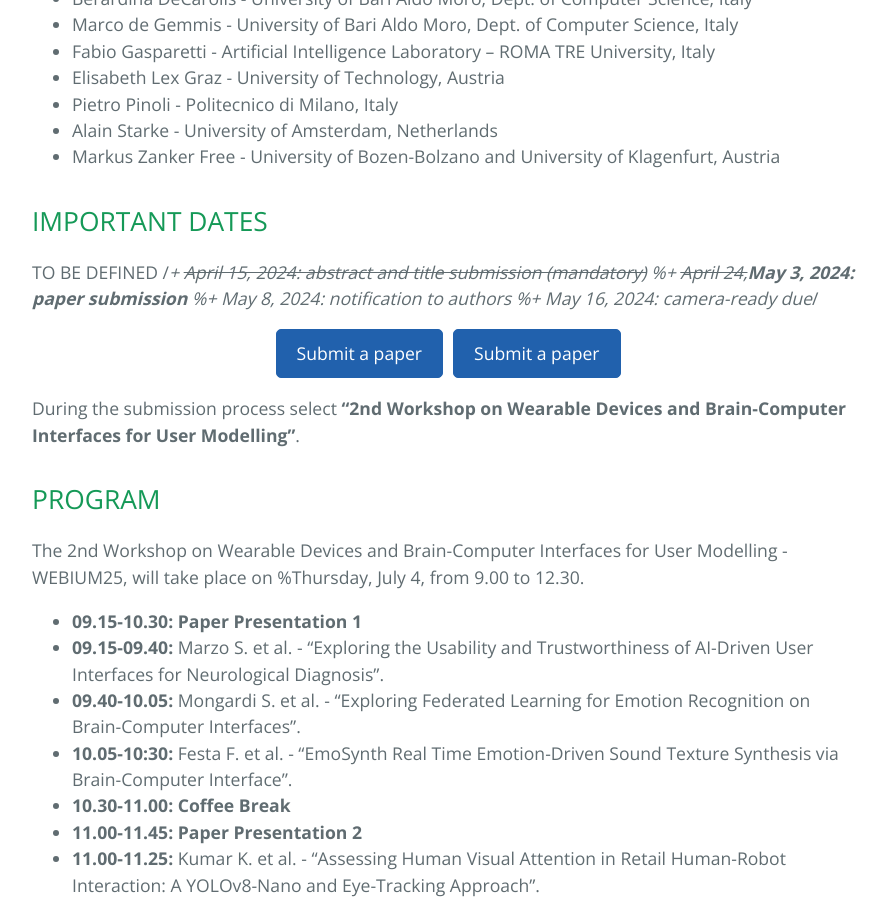
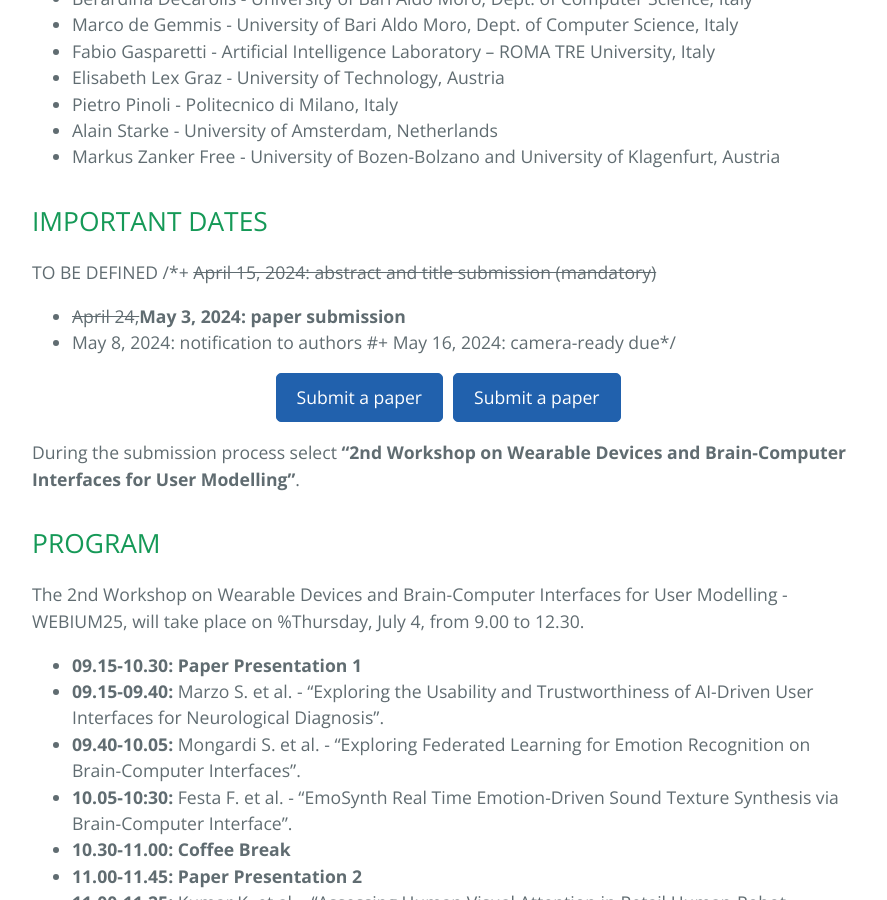
Before and after one commit to sisinflab/webium25, a Jekyll site: the page built from index.md, in a window 1280 px wide and 900 px high, scrolled down 4098 px. Shown: the whole window, without its empty margins (192-1079 px from the left). Built offline with Jekyll 4.4.1, drawn with Linux system fonts in a browser that asks for light colours.

```diff
--- a/index.md
+++ b/index.md
@@ -103,9 +103,9 @@ Topics of interest include, but are not limited to:
 ## IMPORTANT DATES <a name="ID"></a>
 TO BE DEFINED
 /*+ <del>April 15, 2024: abstract and title submission (mandatory)</del>
-%+ <del>April 24,</del><b>May 3, 2024: paper submission</b>
-%+ May 8, 2024: notification to authors
-%+ May 16, 2024: camera-ready due*/
++ <del>April 24,</del><b>May 3, 2024: paper submission</b>
++ May 8, 2024: notification to authors
+#+ May 16, 2024: camera-ready due*/
 
 <div class="heading-button-container">
 <a href="https://easychair.org/conferences/?conf=umap24" class="button">Submit a paper</a>
```
